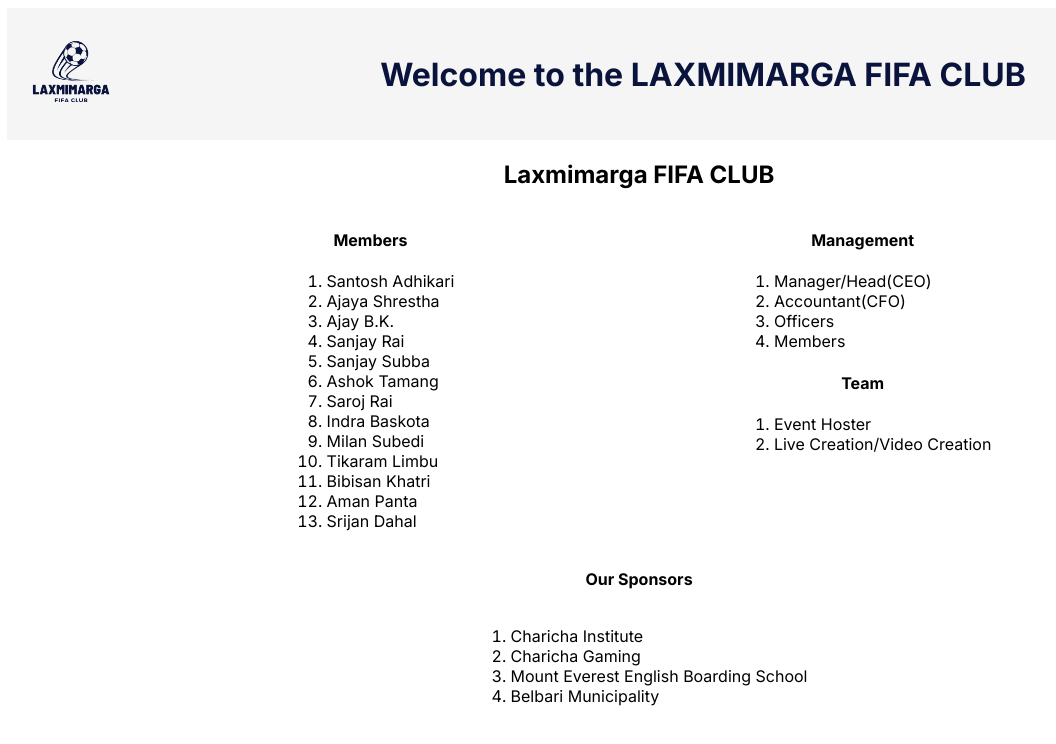
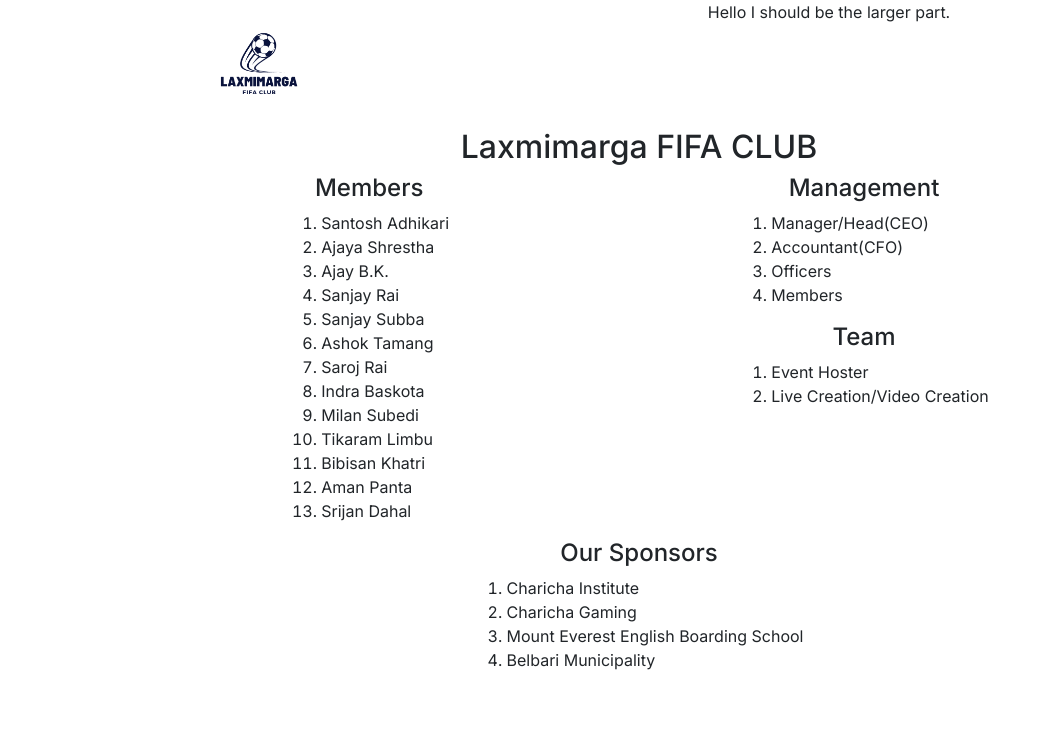
Before and after one commit to UniqueJackal5/fifa_club_lx, a Next.js app: page / in a window 1280 px wide. Shown: the top 744 px of the page, without its empty margins (1-1057 px from the left). Built offline with nearby package versions, Linux system fonts and the light colour scheme.

Commit message:
added bootstrap n shtt

```diff
--- a/package.json
+++ b/package.json
@@ -9,8 +9,9 @@
     "lint": "next lint"
   },
   "dependencies": {
+    "bootstrap": "^5.3.2",
+    "next": "14.1.0",
     "react": "^18",
-    "react-dom": "^18",
-    "next": "14.1.0"
+    "react-dom": "^18"
   }
 }
--- /dev/null
+++ b/src/app/bootstrap.js
@@ -0,0 +1 @@
+import 'bootstrap/dist/css/bootstrap.css';
--- /dev/null
+++ b/src/app/header.js
@@ -0,0 +1,26 @@
+
+import Image from 'next/image';
+
+export default function Header() {
+    return (
+        <div className="header">
+            <div className="container text-center">
+                <div className="row">
+                    <div className="col-4">
+                        <div className='img-fluid'>
+                            <Image
+                            src="/lx_fifa_club.png"
+                            alt="LX fifa club logo"
+                            height="128"
+                            width="128"
+                            />
+                        </div>
+                    </div>
+                    <div className="col-8">
+                        <p>Hello I should be the larger part.</p>
+                    </div>
+                </div>
+            </div>
+        </div>
+    );
+}
--- a/src/app/page.js
+++ b/src/app/page.js
@@ -1,11 +1,13 @@
 
 import Image from 'next/image';
 import "./globals.css";
+import "./bootstrap.js";
+import Header from './header';
 
 export default function Home() {
   return (
     <div className="body">
-      <div className="topSection">
+      {/* <div className="topSection">
         <div>
           <Image
             src="/lx_fifa_club.png"
@@ -18,7 +20,8 @@
           <h1 className="">Welcome to the <span>LAXMIMARGA FIFA CLUB</span></h1>
         </div>
 
-      </div>
+      </div> */}
+      <Header/>
       <div>
         <h2 className="marginMid">Laxmimarga FIFA CLUB</h2>
         <div className="orientFlex">
```
Also changed, not shown: assets/lx_fifa_club.png (added), 1 other file (tests, documents, lock files or other folders). Lines whose indentation alone changed are shown as unchanged.
